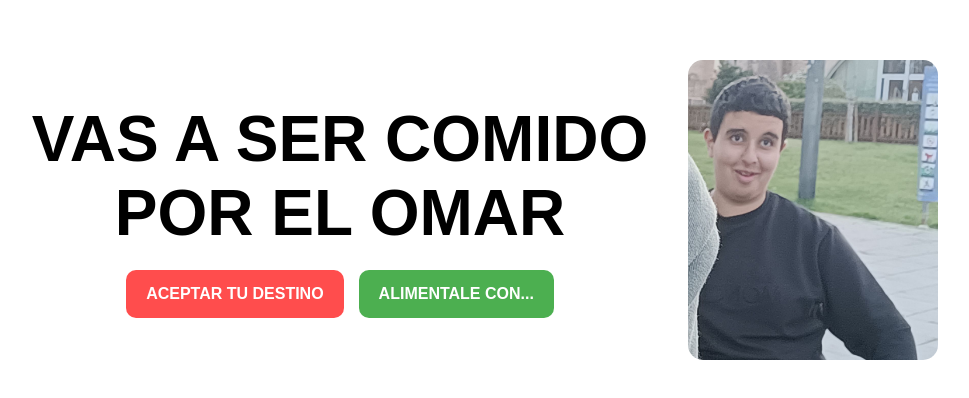
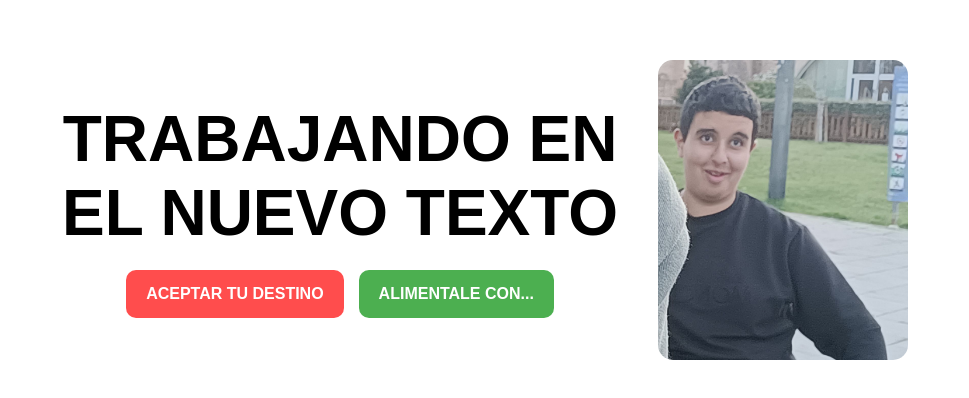
Before and after one commit to Sergiofsa/Omar.El.Yaakoubi, a plain HTML site: page index.html in a window 1280 px wide. Shown: the part 190-588 px from the top of the page, without its empty margins (155-1124 px from the left). Drawn offline with Linux system fonts and the light colour scheme.

Commit message:
Update index.html

```diff
--- a/index.html
+++ b/index.html
@@ -104,9 +104,8 @@ body {
 
 <div class="contenedor">
     <div class="texto">
-        VAS A SER COMIDO<br>
-        POR EL OMAR
-
+        TRABAJANDO EN<br>
+        EL NUEVO TEXTO
         <div class="botones-area">
             <button class="btn rojo" onclick="mostrarDestino()">ACEPTAR TU DESTINO</button>
             <button class="btn verde" onclick="mostrarJamon()">ALIMENTALE CON...</button>
```
